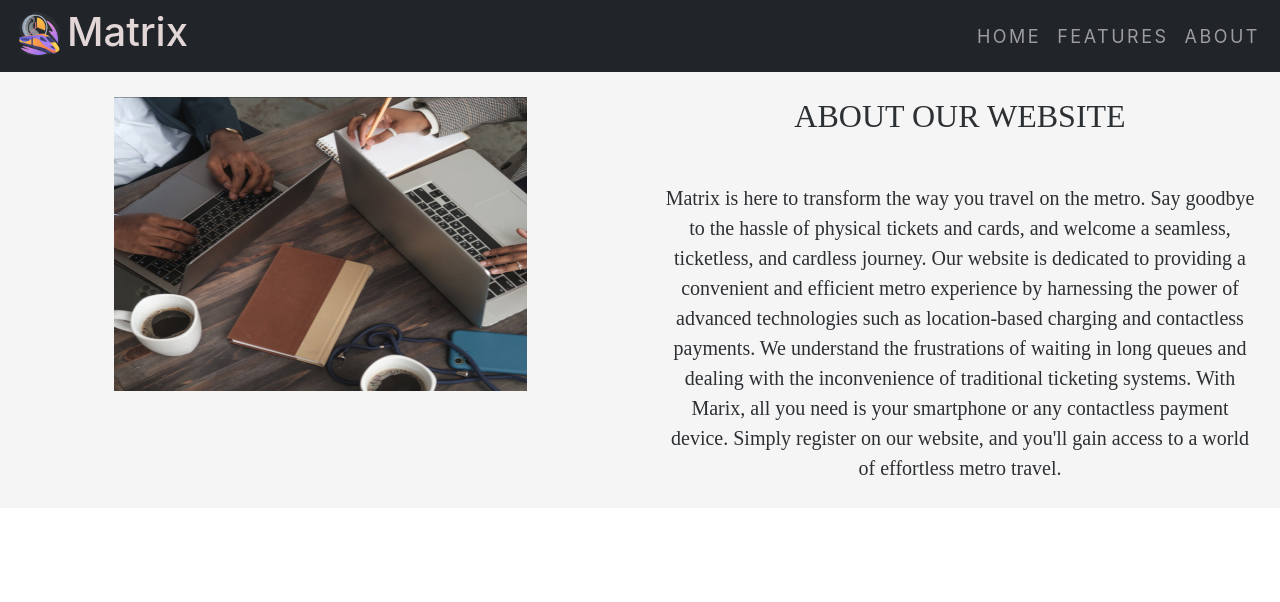
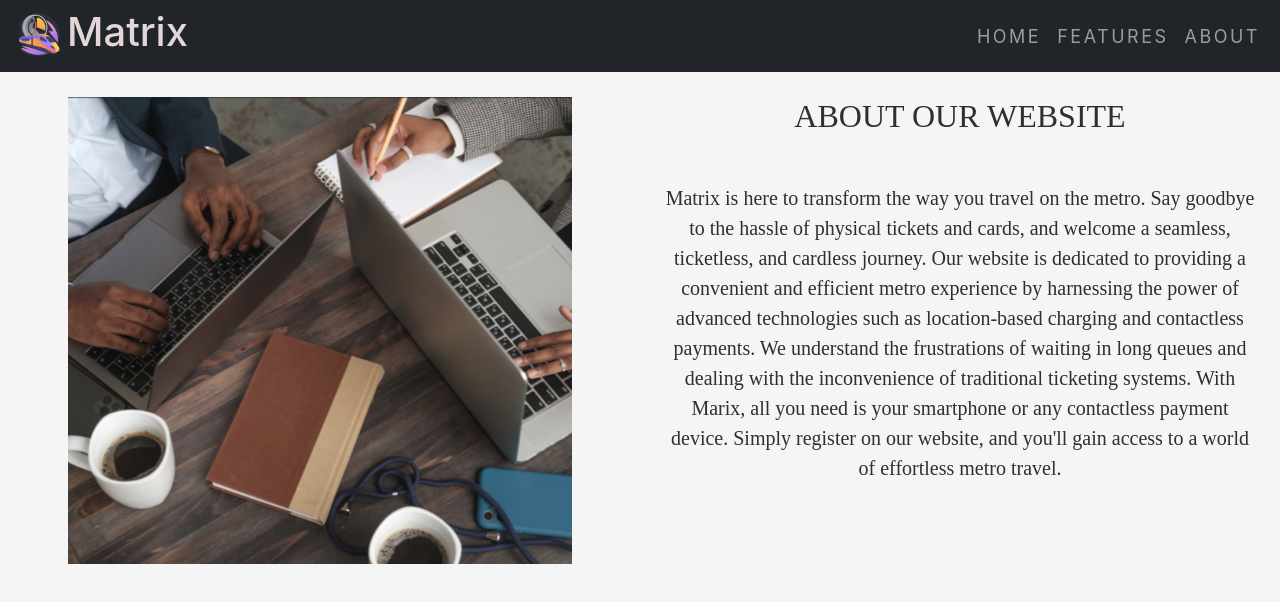
Before and after one commit to Priyanshu085/Matrix, a React (Create React App) app: page /About in a window 1280 px wide. Shown: the top 602 px of the page. Built offline with nearby package versions, Linux system fonts and the light colour scheme; a web font is replaced by a local one.

Commit message:
Update home.css

```diff
--- a/src/component/home.css
+++ b/src/component/home.css
@@ -83,7 +83,7 @@
 
   .about_card img{
     height: 76%;
-      width:70%;
+
   }
 
   .feature_card ul li, .feature_card h3{
```
